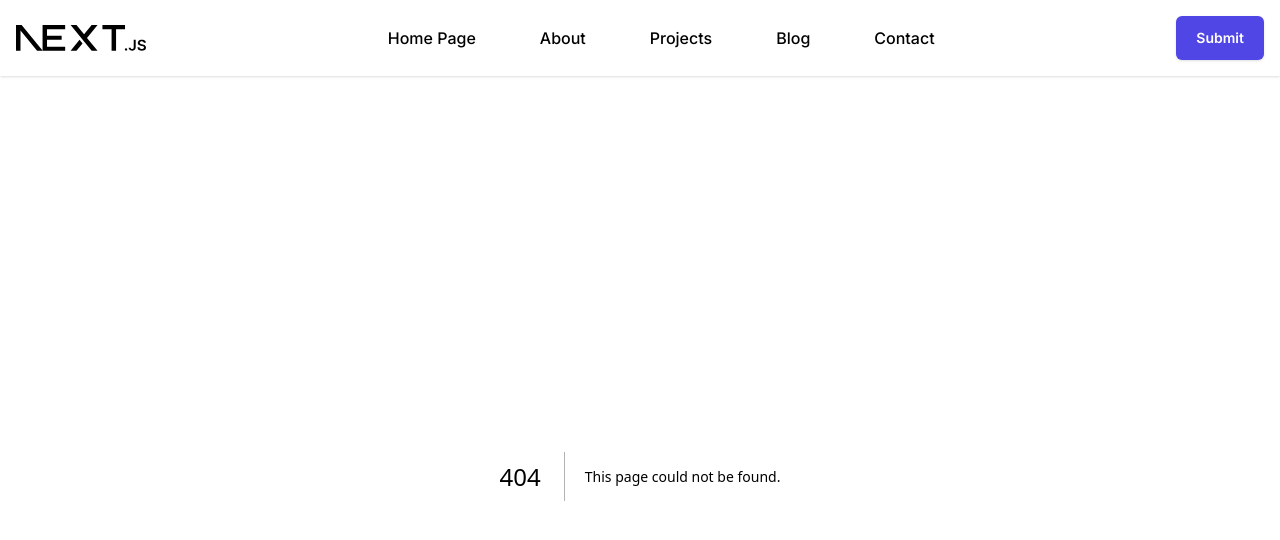
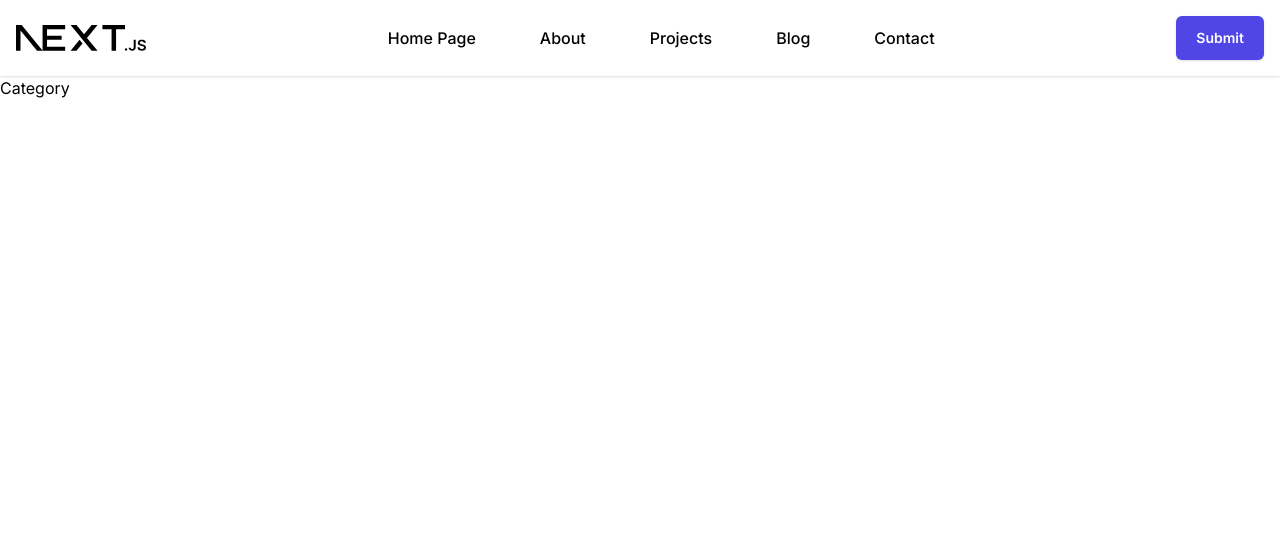
Before and after one commit to phongnhadn1991/mcn-nextjs13-basic, a Next.js app: page /blog/category/1 in a window 1280 px wide. Before the commit this address had no page. Shown: the top 540 px of the page. Built offline with nearby package versions, Linux system fonts and the light colour scheme.

Commit message:
add cate

```diff
--- /dev/null
+++ b/app/(routes)/blog/category/[slug]/page.js
@@ -0,0 +1,7 @@
+import React from 'react'
+
+export default function Category() {
+  return (
+    <div>Category</div>
+  )
+}
--- a/app/(routes)/blog/page.js
+++ b/app/(routes)/blog/page.js
@@ -5,14 +5,16 @@ import useSWR from "swr";
 import API from "../../_api/configAxios";
 import { getAllPosts, getTotalPosts } from "../../_api/graphql/posts/posts";
 import Pagination from "@/app/_components/pagination/Pagination";
-import { useState } from "react";
+import { useEffect, useState } from "react";
 import { useRouter, useSearchParams } from "next/navigation";
 
 const BlogPage = () => {
   const router = useRouter();
-  const pageParams = useSearchParams();
+  const pageParam = useSearchParams().get('page');
+
   const [currentPage, setCurrentPage] = useState(0);
   const PAGE_PER = 9;
+
 
   const fetcherPosts = async (page) => {
     return await API.post(
@@ -44,6 +46,14 @@ const BlogPage = () => {
     router.push(`?page=${selected + 1}`, { scroll: false });
   };
 
+  useEffect(() => {
+    if (pageParam && parseInt(pageParam) > PAGE_COUNT) {
+      router.push('/blog', { scroll: false });
+    }
+    setCurrentPage(parseInt(pageParam) - 1);
+  }, [pageParam, PAGE_COUNT]);
+
+
   return (
     <div className="c-page__blogpage">
       <div className="max-w-screen-xl mx-auto px-4 py-16">
--- a/app/globals.css
+++ b/app/globals.css
@@ -24,13 +24,15 @@
   justify-content: center;
   gap: .5rem;
 }
-
 .pagination li a {
   display: block;
   padding: .5rem 1rem;
   border-radius: 6px;
 }
-
 .pagination li.active a {
   background: #ebe9e9
 }
+.pagination li.disabled a {
+  opacity: .4;
+  cursor: not-allowed;
+}
```
